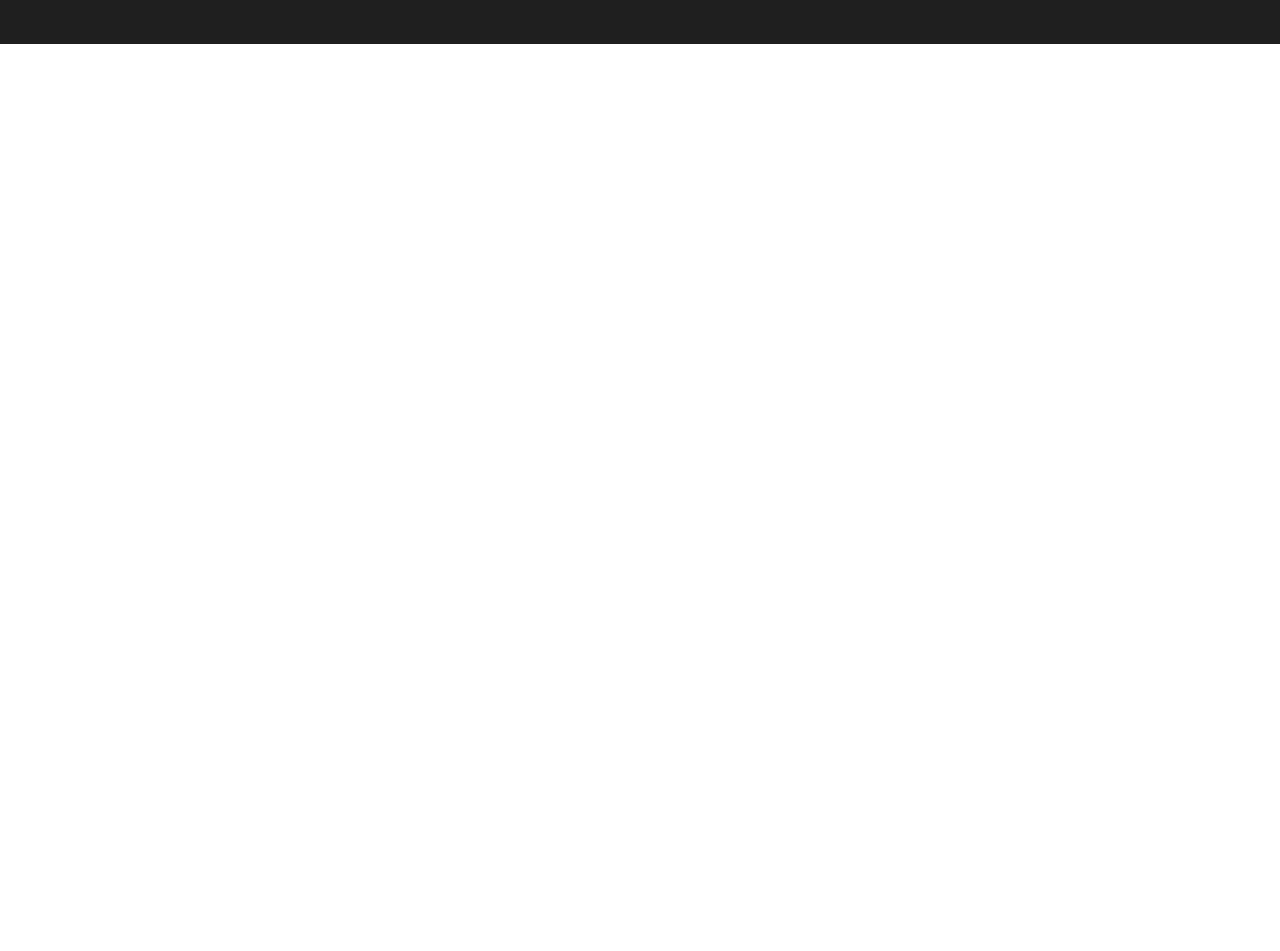
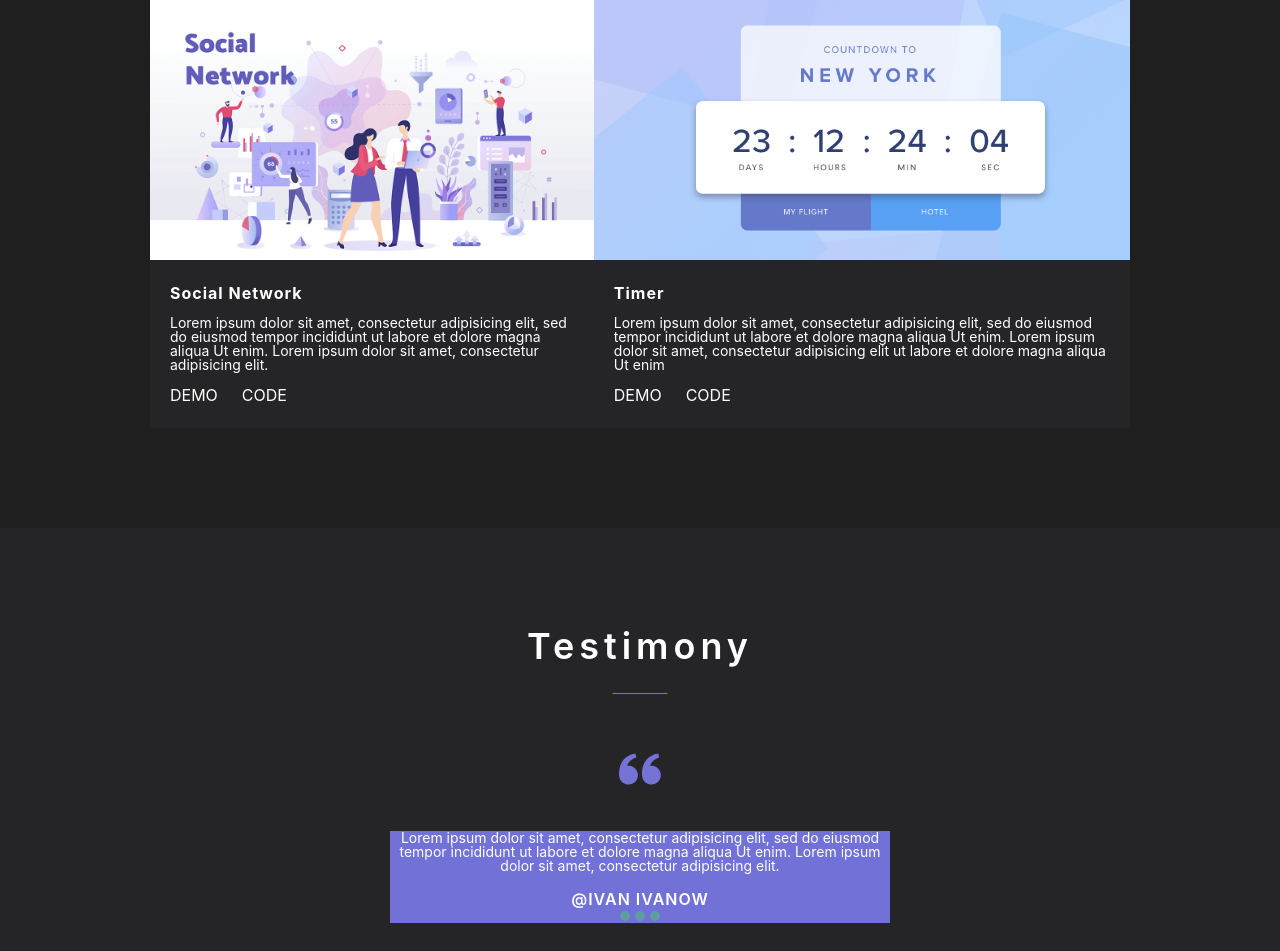
Before and after one commit to akach-dev/styled, a React (Create React App) app: page / in a window 1280 px wide. Shown: the part 1846-2797 px from the top of the page. Before the commit the page ends 1890 px from the top, so only its background shows below. Built offline with nearby package versions, Linux system fonts and the light colour scheme.

Commit message:
add Testimony component

```diff
--- a/src/App.tsx
+++ b/src/App.tsx
@@ -5,6 +5,7 @@ import {Hero} from "./layout/sections/hero/Hero";
 import {Wrapper} from "./components/Wrapper";
 import {Skills} from "./layout/sections/skills/Skills";
 import {Works} from "./layout/sections/works/Works";
+import {Testimony} from "./layout/sections/testimony/Testimony";
 
 function App() {
   return (
@@ -14,6 +15,7 @@ function App() {
          <Hero/>
          <Skills/>
          <Works/>
+         <Testimony/>
        </main>
      </Wrapper>
 
--- a/src/components/icon/Icon.tsx
+++ b/src/components/icon/Icon.tsx
@@ -10,7 +10,7 @@ type IconPropsType = {
 
 export const Icon = ({iconId, width, height, viewBox}: IconPropsType) => {
   return (
-     <svg width={width || '50'} height={height || '50'} viewBox={viewBox || '"0 0 50 50"'} fill="none"
+     <svg width={width || '50'} height={height || '50'} viewBox={viewBox || '0 0 50 50'} fill="none"
           xmlns="http://www.w3.org/2000/svg">
        <use xlinkHref={`${iconSprite}#${iconId}`}/>
      </svg>
--- a/src/components/menu/Menu.tsx
+++ b/src/components/menu/Menu.tsx
@@ -12,7 +12,9 @@ export const Menu = ({menuItems, color}: MenuPropsTypes) => {
        <ul>
          {
            menuItems.map((menu, index) => (
-              <li key={index}><a href="">{menu}</a></li>
+              <li key={index}>
+                <a href={"#"}>{menu}</a>
+              </li>
            ))
          }
        </ul>
@@ -23,10 +25,13 @@ export const Menu = ({menuItems, color}: MenuPropsTypes) => {
 const StyledMenu = styled.nav`
   ul {
     display: flex;
+    justify-content: center;
     column-gap: 2rem;
   }
 
+
   li {
-    color: ${({color}) => color || 'rgba(31, 31, 32, 1)'}
+    color: ${({color}) => color || 'rgba(31, 31, 32, 1)'};
+    text-transform: uppercase;
   }
 `
--- /dev/null
+++ b/src/components/slider/Slider.tsx
@@ -0,0 +1,56 @@
+import React from 'react';
+import styled from "styled-components";
+import {FlexWrapper} from "../FlexWrapper";
+
+export const Slider = () => {
+  return (
+     <StyledSlider>
+       <FlexWrapper>
+         <Slide>
+           <Text>Lorem ipsum dolor sit amet, consectetur adipisicing elit, sed do eiusmod tempor incididunt ut labore et
+             dolore magna aliqua Ut enim. Lorem ipsum dolor sit amet, consectetur adipisicing elit.</Text>
+           <Name>@ivan ivanow</Name>
+         </Slide>
+       </FlexWrapper>
+       <Pagination>
+         <span> </span>
+         <span> </span>
+         <span> </span>
+       </Pagination>
+     </StyledSlider>
+  );
+};
+
+const StyledSlider = styled.div`
+  background: #7171d7;
+  max-width: 500px;
+`
+const Slide = styled.div`
+  color: #FFF;
+  text-align: center;
+
+  & > :not(:last-child) {
+    margin-bottom: 1.25em;
+
+  }
+`
+const Text = styled.p`
+  font-size: 0.875rem;
+`
+const Name = styled.span`
+  font-weight: 600;
+  letter-spacing: 1px;
+  text-transform: uppercase;
+`
+const Pagination = styled.span`
+  display: inline-flex;
+  gap: 5px;
+
+  span {
+    height: 10px;
+    border-radius: 50%;
+    width: 10px;
+    background-color: cadetblue;
+    cursor: pointer;
+  }
+`
--- /dev/null
+++ b/src/layout/sections/testimony/Testimony.tsx
@@ -0,0 +1,31 @@
+import React from 'react';
+import styled from "styled-components";
+import {Title} from "../../../components/Title";
+import {Icon} from "../../../components/icon/Icon";
+import {Slider} from "../../../components/slider/Slider";
+import {FlexWrapper} from "../../../components/FlexWrapper";
+
+export const Testimony = () => {
+  return (
+     <StyledTestimony>
+       <Title>Testimony</Title>
+       <FlexWrapper direction={'column'} align={'center'}>
+         <Icon iconId={'quote'}/>
+         <Slider/>
+       </FlexWrapper>
+     </StyledTestimony>
+  );
+};
+
+const StyledTestimony = styled.section`
+  background: #252527;
+  padding: 100px 150px;
+
+  h2:not(:last-child) {
+    margin-bottom: 2.25em;
+  }
+
+  svg:not(:last-child) {
+    margin-bottom: 2.25em;
+  }
+`
--- a/src/layout/sections/works/Works.tsx
+++ b/src/layout/sections/works/Works.tsx
@@ -2,8 +2,13 @@ import React from 'react';
 import styled from "styled-components";
 import {Title} from "../../../components/Title";
 import {Menu} from "../../../components/menu/Menu";
+import {FlexWrapper} from "../../../components/FlexWrapper";
+import {Work} from "./work/Work";
+import social from '../../../assets/images/social.webp'
+import timer from '../../../assets/images/timer.webp'
 
-const workItwms = [
+
+const workItems = [
   "All", 'landing page', 'React', 'spa'
 ]
 
@@ -11,7 +16,19 @@ export const Works = () => {
   return (
      <StyledWorks>
        <Title>My Works</Title>
-       <Menu menuItems={workItwms} color={'#fff'}/>
+
+       <Menu menuItems={workItems} color={'#fff'}/>
+
+       <FlexWrapper justify={'space-between'}>
+         <Work
+            src={social}
+            title={'Social Network'}
+            text={'Lorem ipsum dolor sit amet, consectetur adipisicing elit, sed do eiusmod tempor incididunt ut labore et dolore magna aliqua Ut enim. Lorem ipsum dolor sit amet, consectetur adipisicing elit.'}/>
+         <Work
+            src={timer}
+            title={'Timer'}
+            text={'Lorem ipsum dolor sit amet, consectetur adipisicing elit, sed do eiusmod tempor incididunt ut labore et dolore magna aliqua Ut enim. Lorem ipsum dolor sit amet, consectetur adipisicing elit  ut labore et dolore magna aliqua Ut enim'}/>
+       </FlexWrapper>
      </StyledWorks>
   );
 };
@@ -24,4 +41,9 @@ const StyledWorks = styled.section`
     margin-bottom: 2.25em;
 
   }
+
+  nav:not(:last-child) {
+    margin-bottom: 3.5em;
+
+  }
 `
--- /dev/null
+++ b/src/layout/sections/works/work/Work.tsx
@@ -0,0 +1,55 @@
+import React from 'react';
+import styled from "styled-components";
+
+type WorkPropsType = {
+  src: string
+  title: string
+  text: string
+}
+
+export const Work = ({src, text, title}: WorkPropsType) => {
+  return (
+     <StyledWork>
+       <Image src={src} alt={'work img'}/>
+       <Body>
+         <Title>{title}</Title>
+         <Text>{text}</Text>
+         <Link href={'#'}>demo</Link>
+         <Link href={'#'}>Code</Link>
+       </Body>
+     </StyledWork>
+  );
+};
+
+const StyledWork = styled.div`
+  max-width: 540px;
+`
+const Image = styled.img`
+  width: 100%;
+  height: 260px;
+  object-fit: cover;
+`
+const Body = styled.div`
+  background: #252527;
+  padding: 25px 20px;
+  color: #FFF;
+
+  & > :not(:last-child) {
+    margin-bottom: 15px;
+  }
+`
+
+const Title = styled.h3`
+  font-weight: 700;
+  letter-spacing: 1px;
+`
+const Text = styled.p`
+  font-size: 0.875rem;
+`
+const Link = styled.a`
+  text-transform: uppercase;
+
+  &:not(:last-child) {
+    margin-right: 1.5em;
+  }
+`
```
